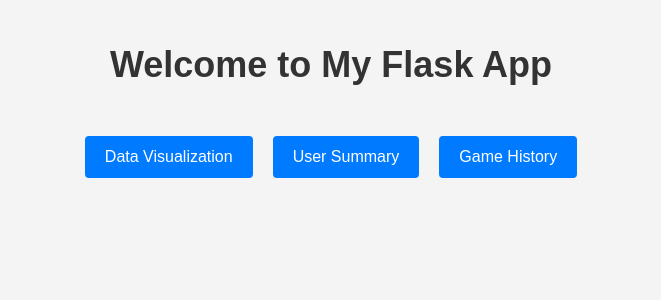
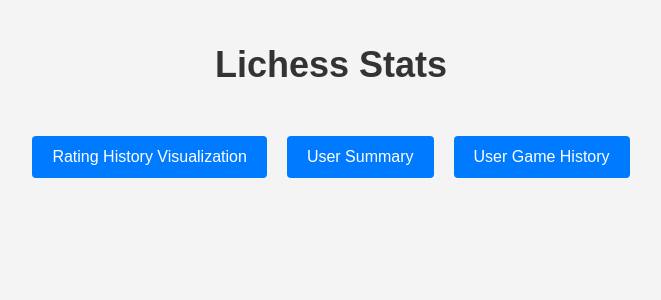
Before and after one commit to PhilMcDaniel/flask-app, a Flask app: page / in a window 1280 px wide. Shown: the top 300 px of the page, without its empty margins (309-970 px from the left). Run offline with Flask 3, Linux system fonts and the light colour scheme.

Commit message:
button display cleanup

```diff
--- a/templates/game_history.html
+++ b/templates/game_history.html
@@ -5,7 +5,7 @@
 </head>
 <body>
     <a href="{{ url_for('index') }}" style="padding: 10px 20px; background-color: #007bff; color: white; text-decoration: none; border-radius: 5px;">Back</a>
-    <h1>DataFrame</h1>
+    <h1>Game History</h1>
     {{ table | safe }}
 </body>
 </html>
--- a/templates/index.html
+++ b/templates/index.html
@@ -48,11 +48,11 @@
 </head>
 <body>
   <div class="container">
-    <h1>Welcome to My Flask App</h1>
+    <h1>Lichess Stats</h1>
     <div class="btn-container">
-      <a href="/data_viz" class="btn">Data Visualization</a>
+      <a href="/data_viz" class="btn">Rating History Visualization</a>
       <a href="/user_summary" class="btn">User Summary</a>
-      <a href="/game_history" class="btn">Game History</a>
+      <a href="/game_history" class="btn">User Game History</a>
     </div>
   </div>
 </body>
```
